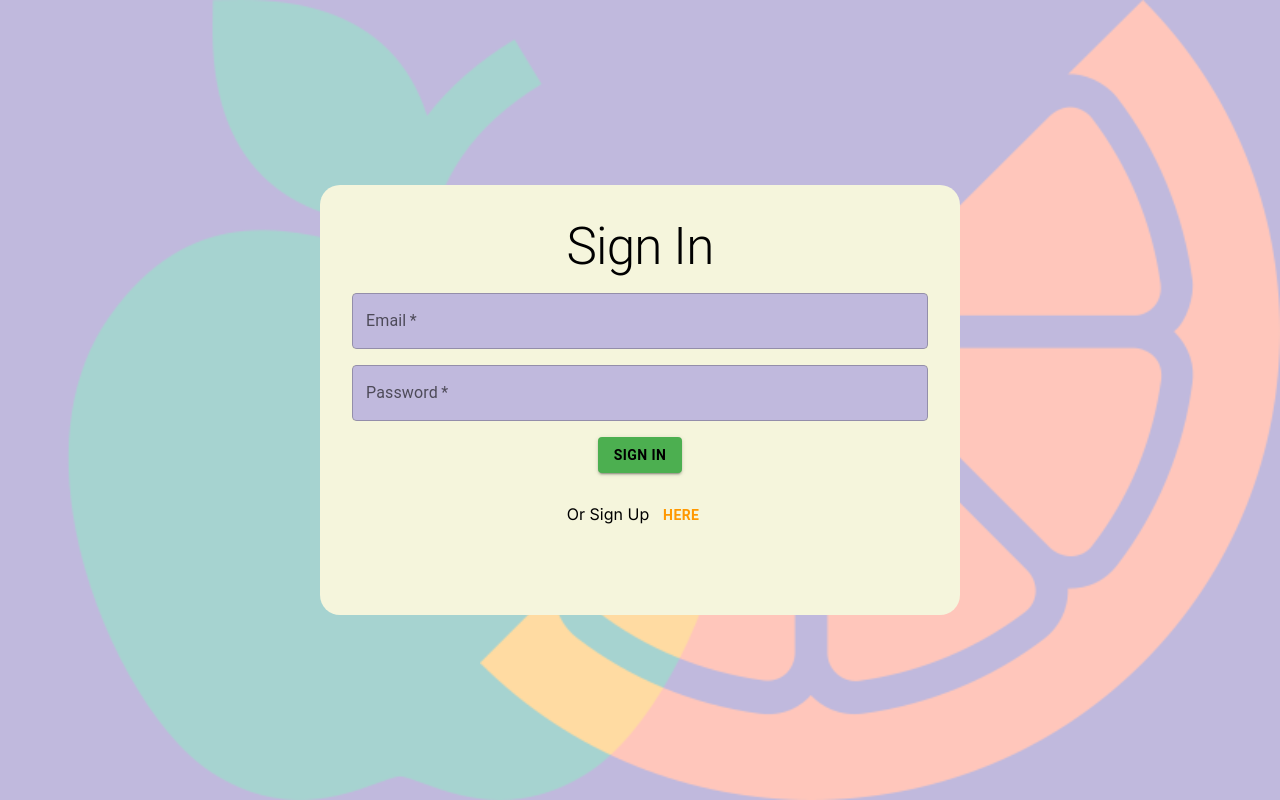
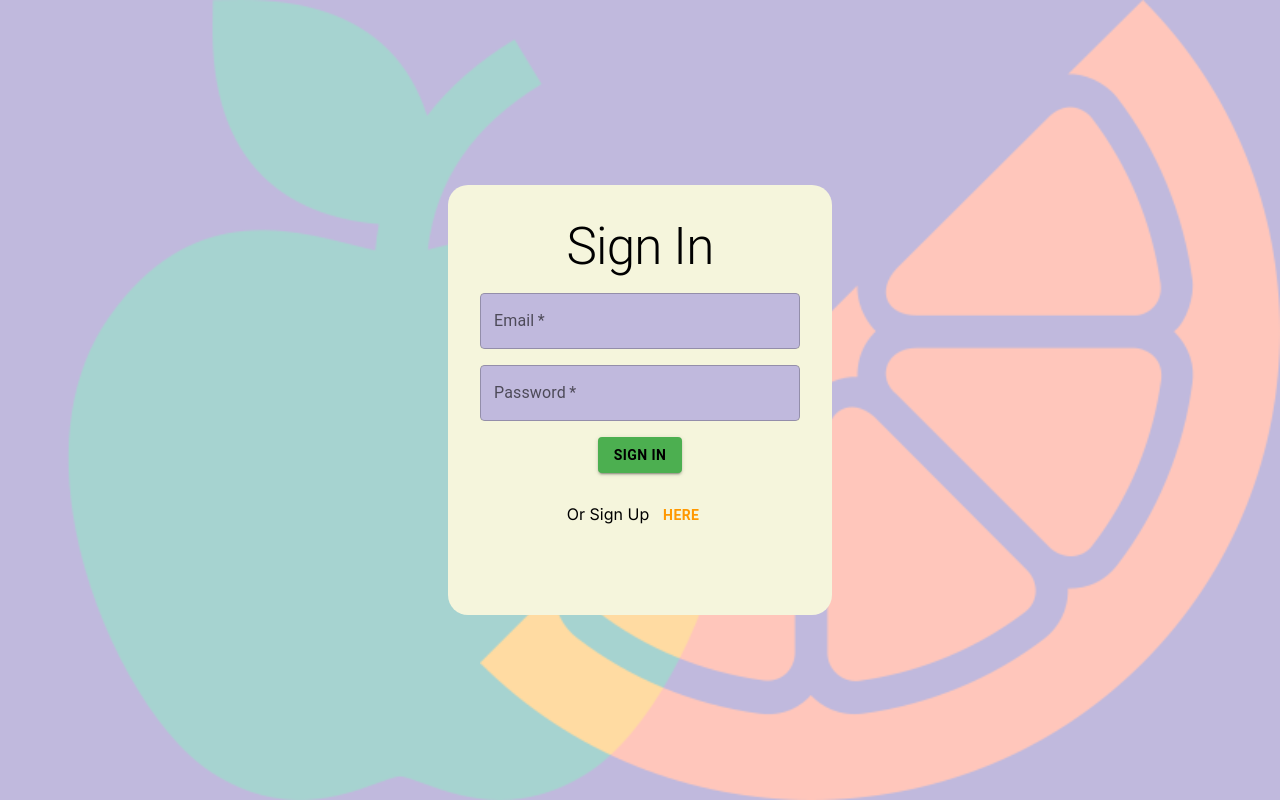
Before and after one commit to missile720/pantry-tracker, a Next.js app: page /authorization in a window 1280 px wide. Built offline with nearby package versions, Linux system fonts and the light colour scheme; no server answers.

Commit message:
fix(AI response UI): Added react-markdown to make AI text readable

```diff
--- a/app/authorization/page.js
+++ b/app/authorization/page.js
@@ -85,7 +85,7 @@ export default function AuthorizationPage() {
       alignItems="center"
     >
       <Box
-        width="max(50vw,300px)"
+        width="max(30vw,300px)"
         height={signUp ? 500 : 430}
         borderRadius={5}
         bgcolor="#F5F5DC"
--- a/app/globals.css
+++ b/app/globals.css
@@ -12,3 +12,21 @@ body{
   background-position: 0px 0px, 100% 100%;
   background-blend-mode: overlay;
 }
+
+.prose p {
+  margin-bottom: 16px;
+}
+
+.prose ul {
+  list-style-type: disc;
+  padding-left: 20px;
+  margin-top: 8px;
+  margin-bottom: 16px;
+}
+
+.prose ol {
+  list-style-type: decimal;
+  padding-left: 20px;
+  margin-top: 16px;
+  margin-bottom: 16px;
+}
--- a/package.json
+++ b/package.json
@@ -16,7 +16,9 @@
     "next": "14.2.5",
     "openai": "^4.55.3",
     "react": "^18",
-    "react-dom": "^18"
+    "react-dom": "^18",
+    "react-markdown": "^9.0.1",
+    "remark-gfm": "^4.0.0"
   },
   "devDependencies": {
     "eslint": "^8",
```
Also changed, not shown: app/pantry/page.js (+43 -22 lines), 1 other file (tests, documents, lock files or other folders).
